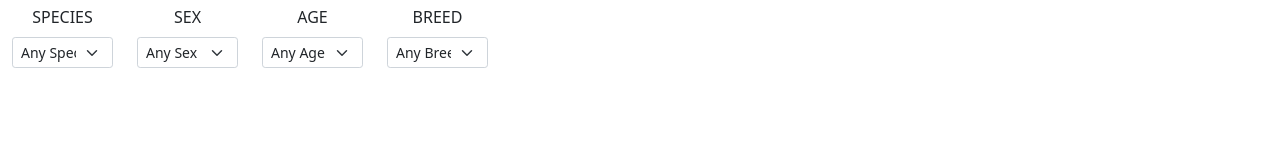
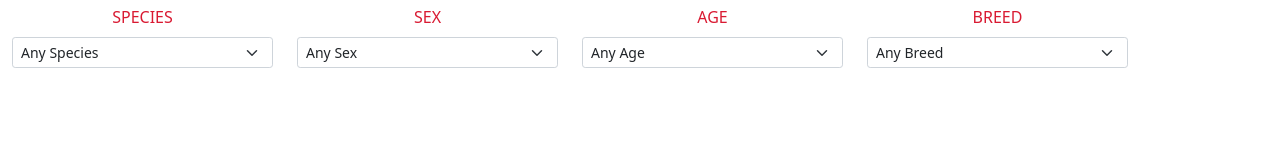
Before and after one commit to Billy-MK/yolospca-adopt-page, a plain HTML site: page index.html in a window 1280 px wide. Drawn offline with nearby package versions, Linux system fonts and the light colour scheme; no server answers.

Commit message:
Committing last nights changes, mostly styling to match accents

```diff
--- a/script.js
+++ b/script.js
@@ -114,7 +114,7 @@ function search() {
             "objectAction" : "publicSearch",
             "search" : {
                 "resultStart" : 0,
-                "resultLimit" : 15,
+                "resultLimit" : 8,
                 "resultSort" : "animalID",
                 "resultOrder" : "asc",
                 "calcFoundRows" : "Yes",
@@ -140,7 +140,7 @@ function search() {
             </div>
           `
           let div = document.createElement("div");
-          div.classList.add("col-md-6")
+          div.classList.add("col-md-3")
           div.innerHTML = cardHTML
           document.getElementById("results").appendChild(div);
       }
--- a/style.css
+++ b/style.css
@@ -2,8 +2,13 @@
     --primary-color: #d91a32;
 }
 
+.card-title {
+    color: #d91a32;
+    font-weight: bolder;
+}
+
 .container {
-    width: 500px;
+    /* width: 500px; */
     margin: 0px;
 }
 
@@ -17,11 +22,24 @@
 }
 
 .row {
-   width: 500px;
+   /* width: 500px; */
 }
 
 body {
-    width: 500px;
+    /* width: 500px; */
+}
+
+body::-webkit-scrollbar {
+    width: 5px;
+    height: 10px;
+}
+body::-webkit-scrollbar-track {
+background-color: transparent;
+border-radius: 10px;
+}
+body::-webkit-scrollbar-thumb {
+background-color: #a81529b4;
+border-radius: 10px;
 }
 
 .card {
@@ -29,7 +47,6 @@ body {
     margin: 1%;
     box-shadow: 0 1px 3px rgba(0,0,0,0.12), 0 1px 2px rgba(0,0,0,0.24);
     text-align: center;
-    transition: transform 300ms ease;
     margin-top: 10%;
 }
 
@@ -44,11 +61,11 @@ body {
     max-width: 180px;
     margin-bottom: 20px;
     box-shadow: 3px 3px 20px rgba(0, 0, 0, 0.5);
-    border: 2px solid rgba(255, 255, 255, 1);
+    border: 1px solid #d91a34ab;
     -webkit-transform: translate(-50%, 0%);
     transform: translate(-50%, 0%);
 }
 
-.card:hover {
-    transform: scale(1.02);
+label {
+    color: #d91a32;
 }
```
